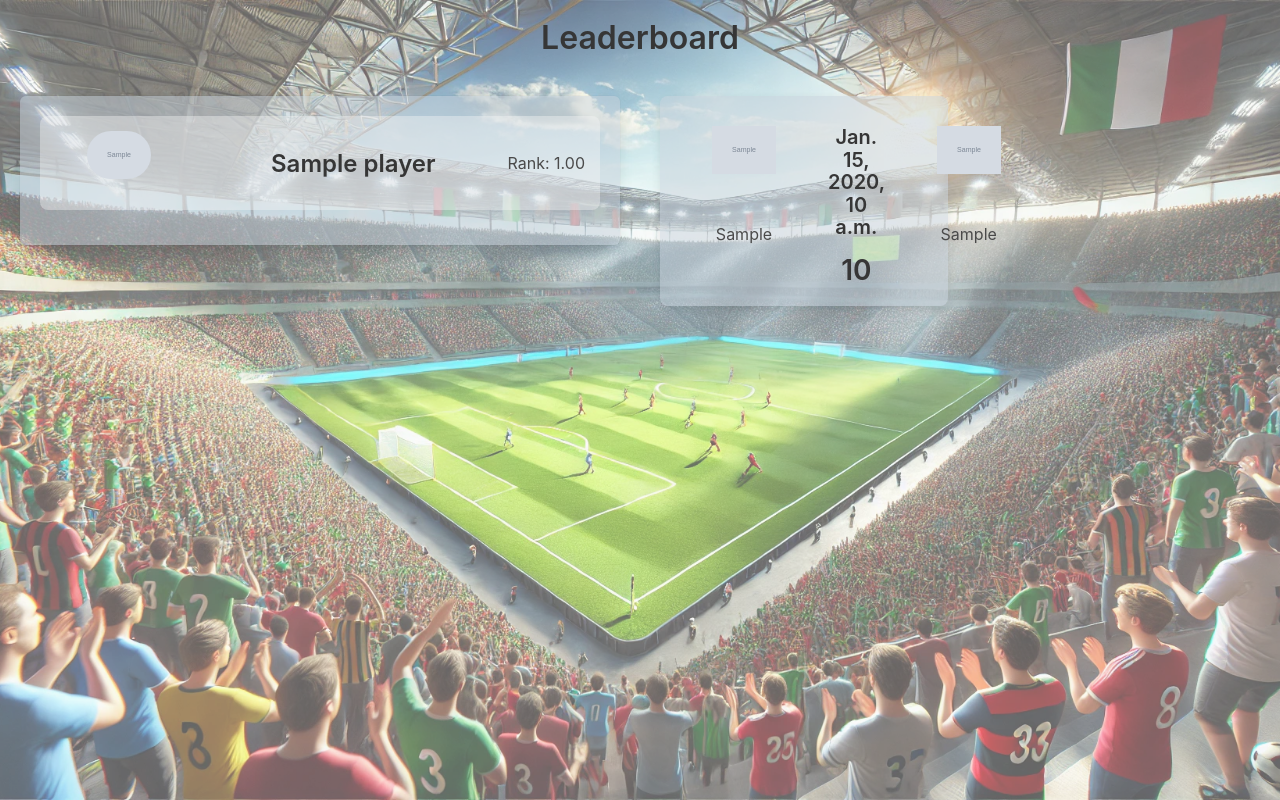
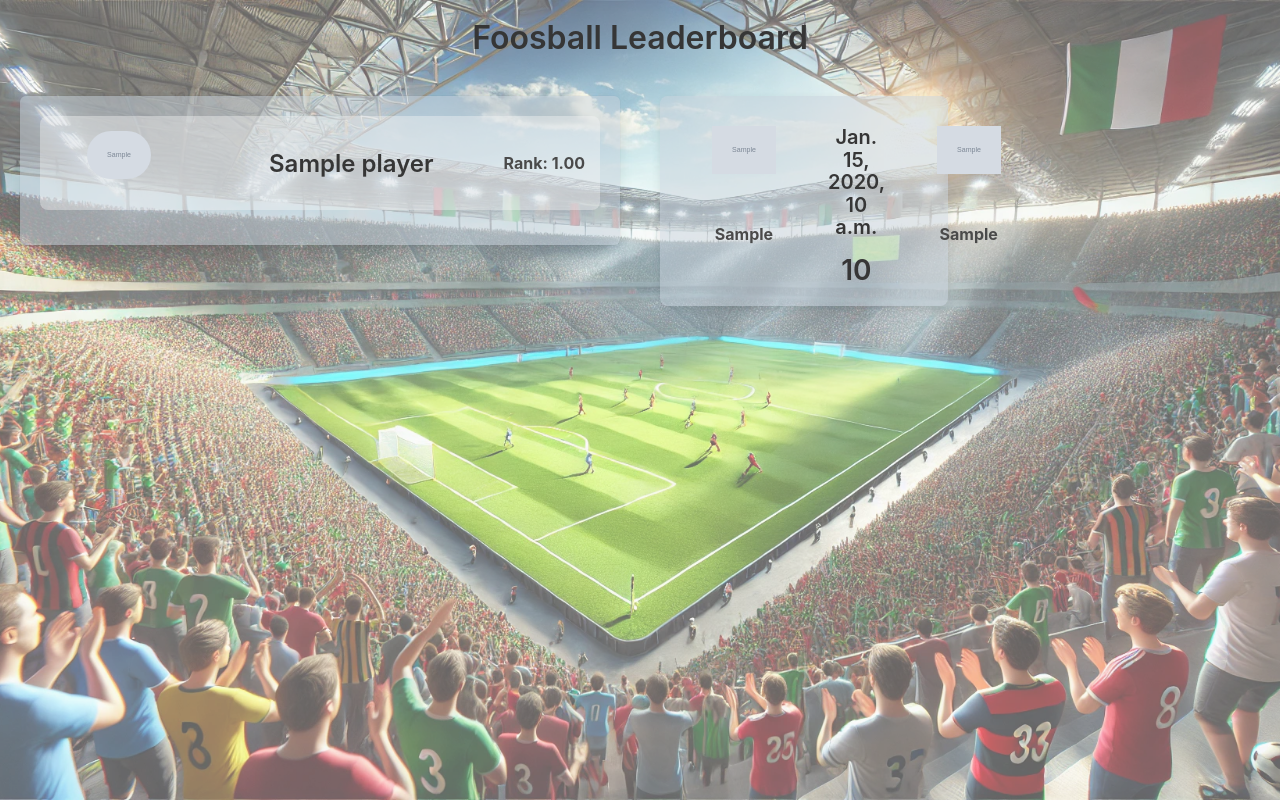
Before and after one commit to sk44p/leaderboard, a Django app: template leaderboard/templates/static_leaderboard.html in a window 1280 px wide. Run offline with Django 5.2, Linux system fonts and the light colour scheme; the template is opened without the code that fills it: most values are stand-ins (such as "Sample title", 1, 10 or a date in 2020); grey boxes marked "Sample" are stand-in pictures.

Commit message:
Make player names & rank bold in static-leaderboard; update title.

```diff
--- a/leaderboard/templates/static_leaderboard.html
+++ b/leaderboard/templates/static_leaderboard.html
@@ -79,6 +79,12 @@
             text-align: center;
             margin-top: 10px;
         }
+        .player-names {
+            font-weight: bold;
+        }
+        .rank-mu-container {
+            font-weight: bold;
+        }
         .final-score {
             font-size: 3rem;
             font-weight: bold;
@@ -94,7 +100,7 @@
 
 <body>
     <div class="title-container">
-        <h1 class="title">Leaderboard</h1>
+        <h1 class="title">Foosball Leaderboard</h1>
     </div>
 
     <div class="content">
```
